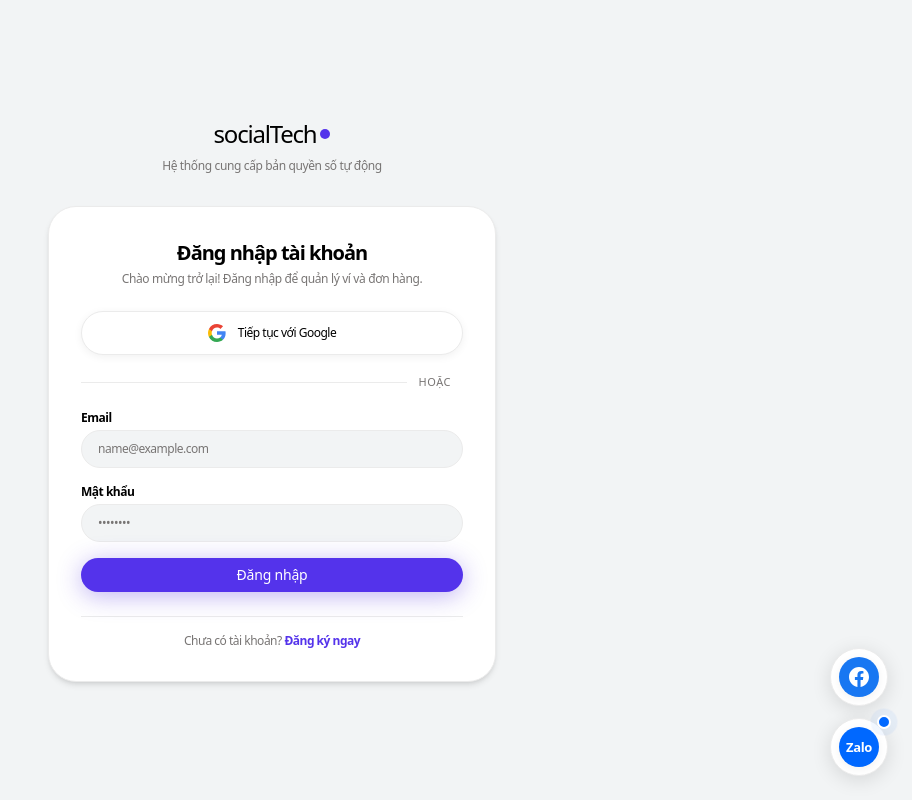
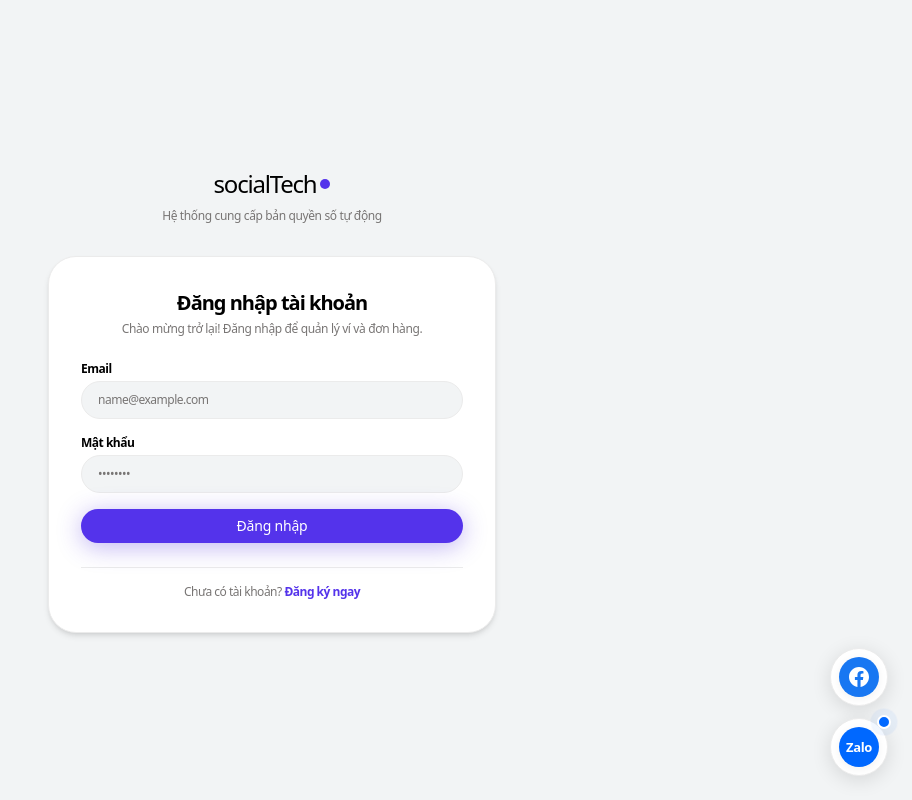
Before and after one commit to thanthan2001/resell_app, a Next.js app: page /auth/login in a window 1280 px wide. Shown: the whole page, without its empty margins (368-1280 px from the left). Built offline with nearby package versions, Linux system fonts and the light colour scheme; no server answers.

Commit message:
remove login with google

```diff
--- a/app/auth/login/page.js
+++ b/app/auth/login/page.js
@@ -14,20 +14,6 @@
   const searchParams = useSearchParams()
   const redirect = searchParams.get('redirect') || '/dashboard'
   const supabase = createClient()
-
-  const handleGoogleLogin = async () => {
-    setLoading(true)
-    const { error } = await supabase.auth.signInWithOAuth({
-      provider: 'google',
-      options: {
-        redirectTo: `${window.location.origin}/auth/callback?redirect=${redirect}`,
-      },
-    })
-    if (error) {
-      setError(error.message)
-      setLoading(false)
-    }
-  }
 
   const handleEmailAuth = async (e) => {
     e.preventDefault()
@@ -90,30 +76,6 @@
               ? 'Chào mừng trở lại! Đăng nhập để quản lý ví và đơn hàng.'
               : 'Đăng ký nhanh để bắt đầu mua sắm bản quyền.'}
           </p>
-
-          {/* Google OAuth Pill Button */}
-          <button
-            type="button"
-            onClick={handleGoogleLogin}
-            disabled={loading}
-            className="w-full py-3 px-4 rounded-full bg-pure-white hover:bg-slate-50 border border-faint-border shadow-sm flex items-center justify-center gap-3 text-xs font-medium text-ink-black transition-all cursor-pointer mb-5"
-          >
-            <svg width="18" height="18" viewBox="0 0 18 18">
-              <path d="M17.64 9.2c0-.637-.057-1.251-.164-1.84H9v3.481h4.844c-.209 1.125-.843 2.078-1.796 2.717v2.258h2.908c1.702-1.567 2.684-3.875 2.684-6.615z" fill="#4285F4"/>
-              <path d="M9 18c2.43 0 4.467-.806 5.956-2.18l-2.908-2.259c-.806.54-1.837.86-3.048.86-2.344 0-4.328-1.584-5.036-3.711H.957v2.332A8.997 8.997 0 009 18z" fill="#34A853"/>
-              <path d="M3.964 10.71A5.41 5.41 0 013.682 9c0-.593.102-1.17.282-1.71V4.958H.957A8.996 8.996 0 000 9c0 1.452.348 2.827.957 4.042l3.007-2.332z" fill="#FBBC05"/>
-              <path d="M9 3.58c1.321 0 2.508.454 3.44 1.345l2.582-2.58C13.463.891 11.426 0 9 0A8.997 8.997 0 00.957 4.958L3.964 7.29C4.672 5.163 6.656 3.58 9 3.58z" fill="#EA4335"/>
-            </svg>
-            <span>Tiếp tục với Google</span>
-          </button>
-
-          {/* Divider */}
-          <div className="relative flex items-center justify-center my-5">
-            <div className="border-t border-faint-border w-full"></div>
-            <span className="bg-pure-white px-3 text-[11px] text-muted-gray uppercase tracking-wider relative">
-              hoặc
-            </span>
-          </div>
 
           {/* Email / Password Form */}
           <form onSubmit={handleEmailAuth} className="space-y-4">
```
